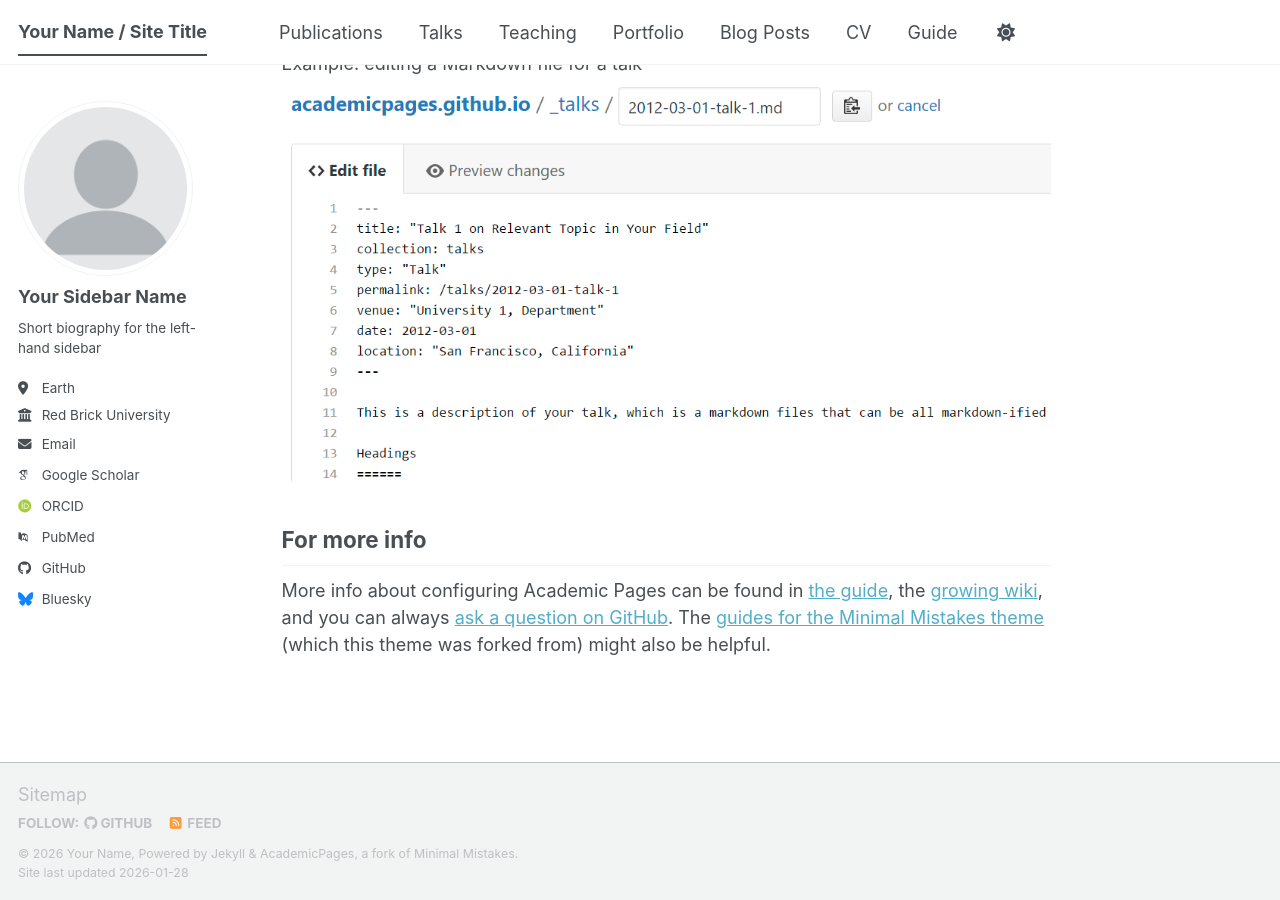
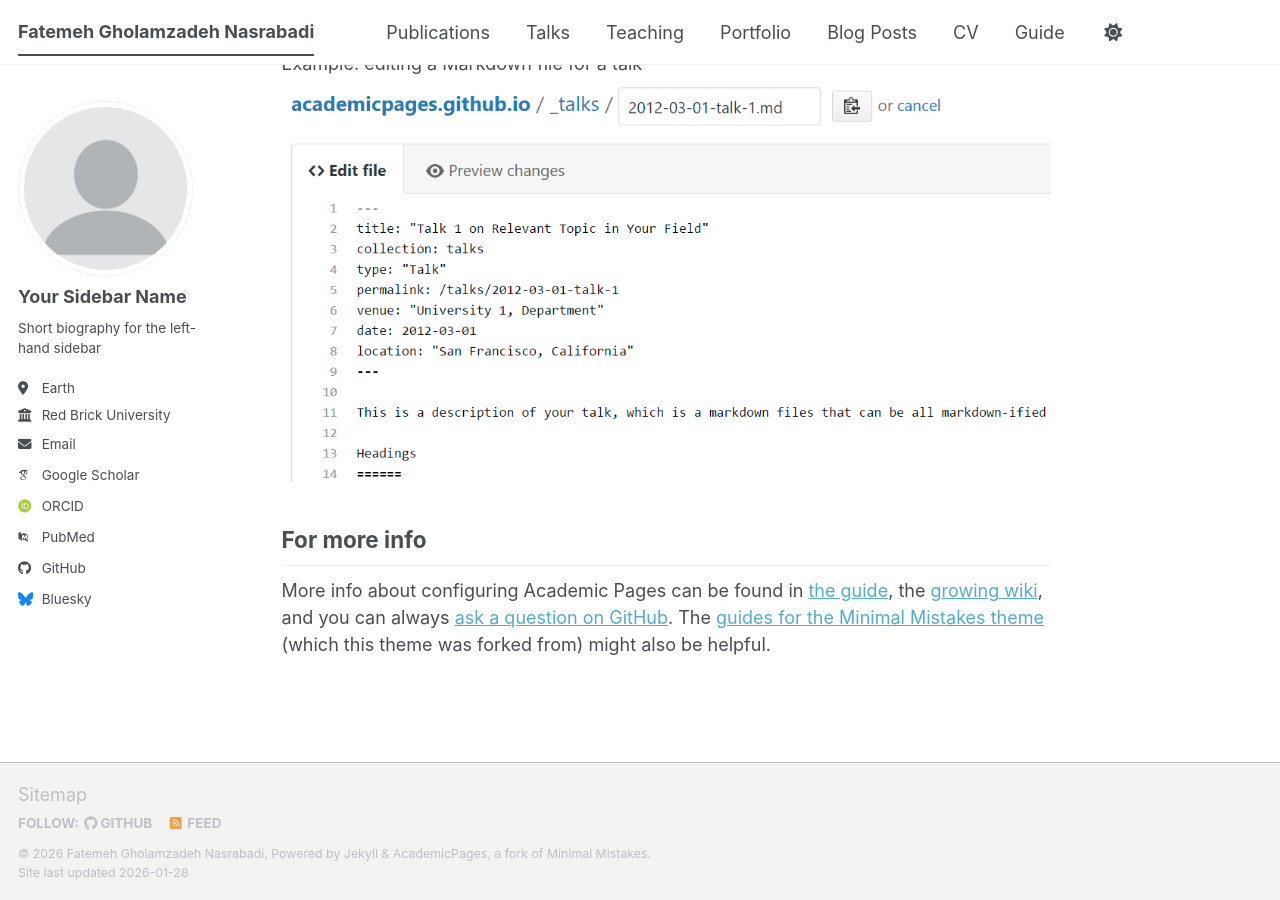
Before and after one commit to FatemehGholamzadeh/FatemehGholamzadeh.github.io, a Jekyll site: the page built from _pages/about.md, in a window 1280 px wide and 900 px high, scrolled down 2720 px. Built offline with Jekyll 4.4.1, drawn with Linux system fonts in a browser that asks for light colours; some web fonts are replaced; a script bundle is joined from its source files by our own code; library files that are not in the unit come from our copies.

Commit message:
Update site configuration with personal details

```diff
--- a/_config.yml
+++ b/_config.yml
@@ -9,14 +9,14 @@
 # Basic Site Settings
 locale                   : "en-US"
 site_theme               : "default" # The available themes options are "default", "air", "sunrise", "mint", "dirt" and "contrast"
-title                    : "Your Name / Site Title"
+title                    : "Fatemeh Gholamzadeh Nasrabadi"
 title_separator          : "-"
-name                     : &name "Your Name"
+name                     : &name "Fatemeh Gholamzadeh Nasrabadi"
 description              : &description "Your Name's academic portfolio"   # Update this with a general description of your site, this is the default if not overridden by a page
-url                      : https://academicpages.github.io # The base hostname & protocol for your site e.g. "https://[your GitHub username].github.io",
+url                      : https://FatemehGholamzadeh.github.io # The base hostname & protocol for your site e.g. "https://[your GitHub username].github.io",
                                                            # or if you already have some other page hosted on Github then use "https://[your GitHub username].github.io/[Your Repo Name]"
 baseurl                  : "" # the subpath of your site, e.g. "/blog"
-repository               : "academicpages/academicpages.github.io"
+repository               : "FatemehGholamzadeh/FatemehGholamzadeh.github.io"
 
 # Site Author - The following control what appear as part of the author content on the side bar.
 #               If a field is blank the icon and link will not appear, otherwise it will be shown.
```
